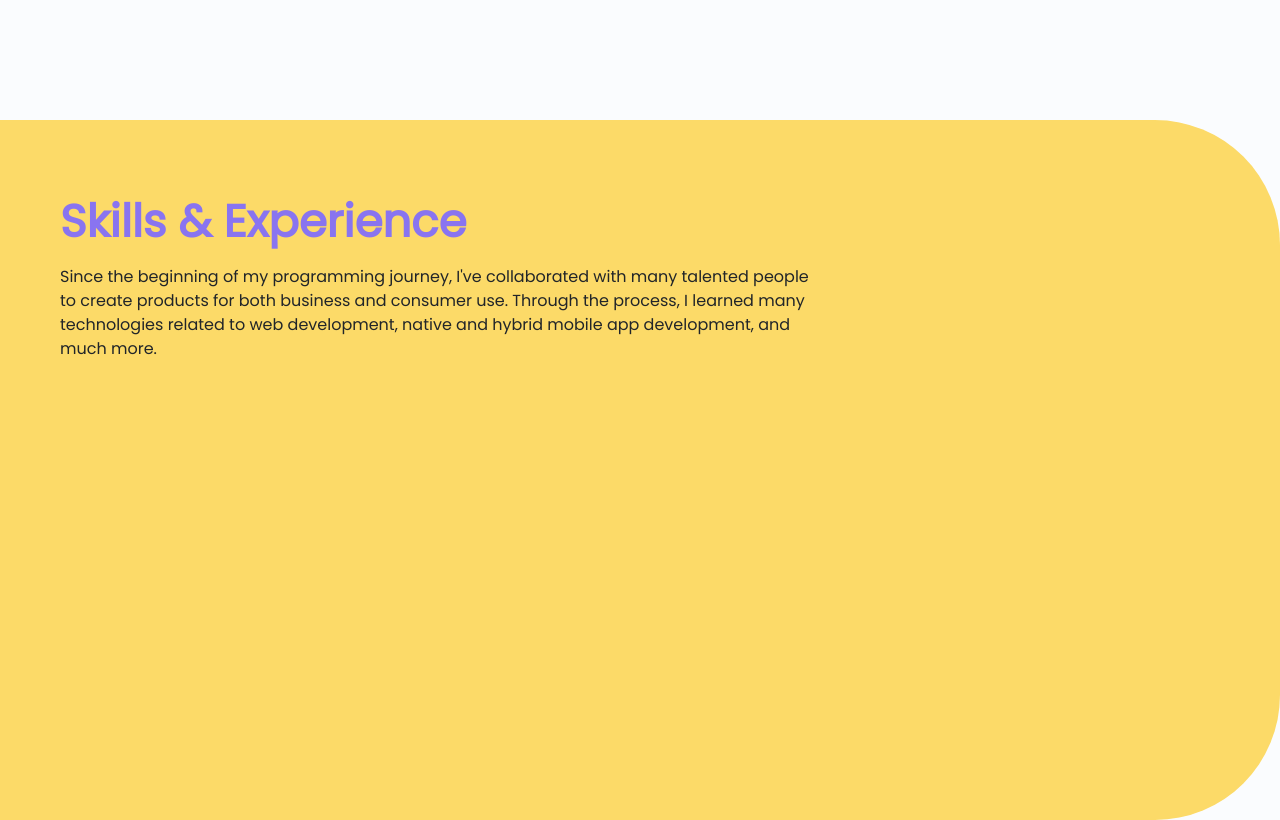
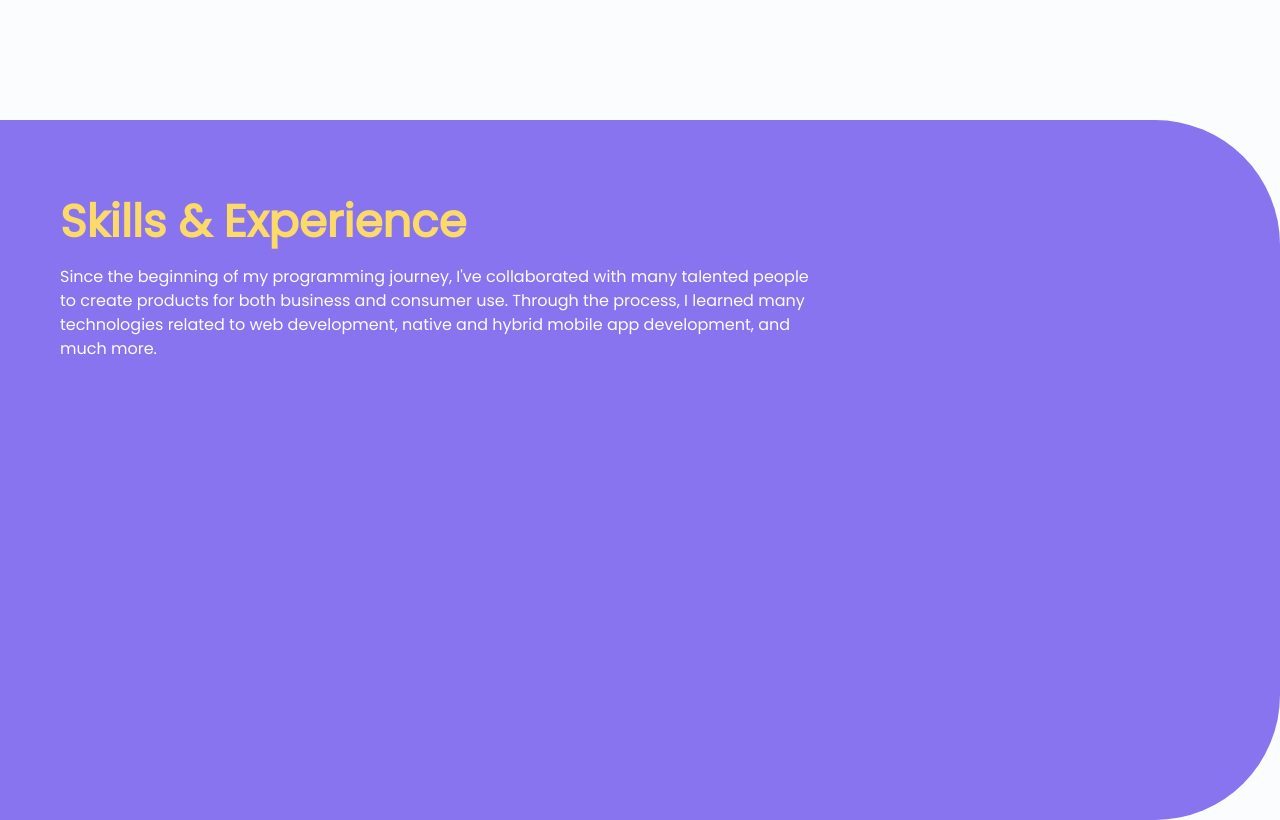
Before and after one commit to kevinnammour/kevedvoc, a React (Create React App) app: page / in a window 1280 px wide. Shown: the part 680-1500 px from the top of the page. Built offline with nearby package versions, Linux system fonts and the light colour scheme.

Commit message:
refixed to purpla

```diff
--- a/src/components/skills/skills.scss
+++ b/src/components/skills/skills.scss
@@ -5,7 +5,7 @@ $yellow: #fcda68;
 $bg: #fafcfe;
 
 .skills-wrapper {
-  background-color: $yellow;
+  background-color: $purple;
   border-radius: 0px 125px 125px 0px;
 
   .skills-content {
@@ -16,13 +16,13 @@ $bg: #fafcfe;
     .skills-header {
       font-size: 45px;
       font-weight: bold;
-      color: $purple;
+      color: $yellow;
     }
 
     .skills-desc {
       max-width: 750px;
       width: 100%;
-      color: $black;
+      color: $bg;
     }
   }
 }
```
